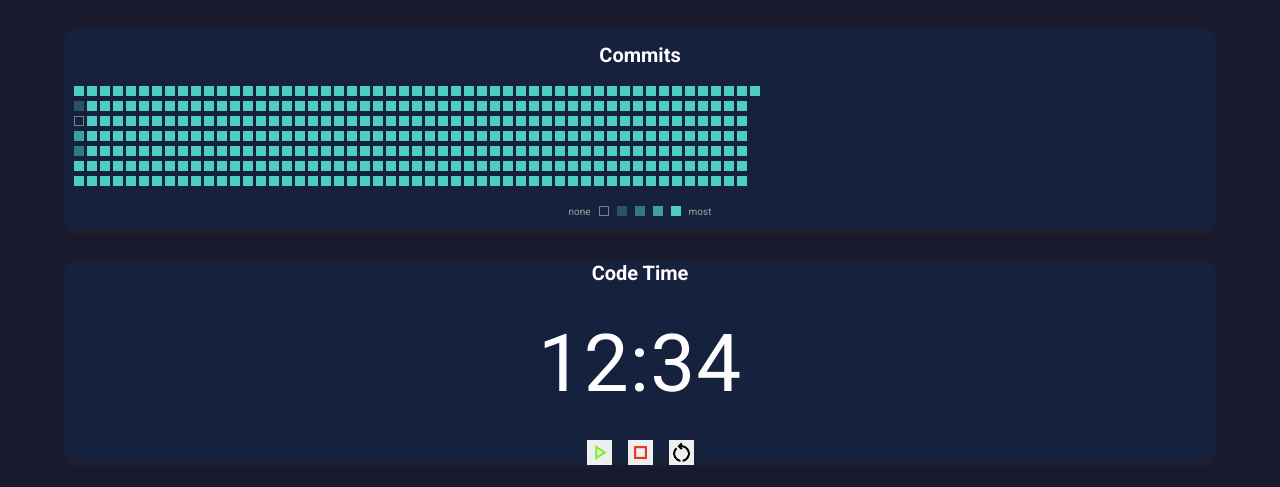
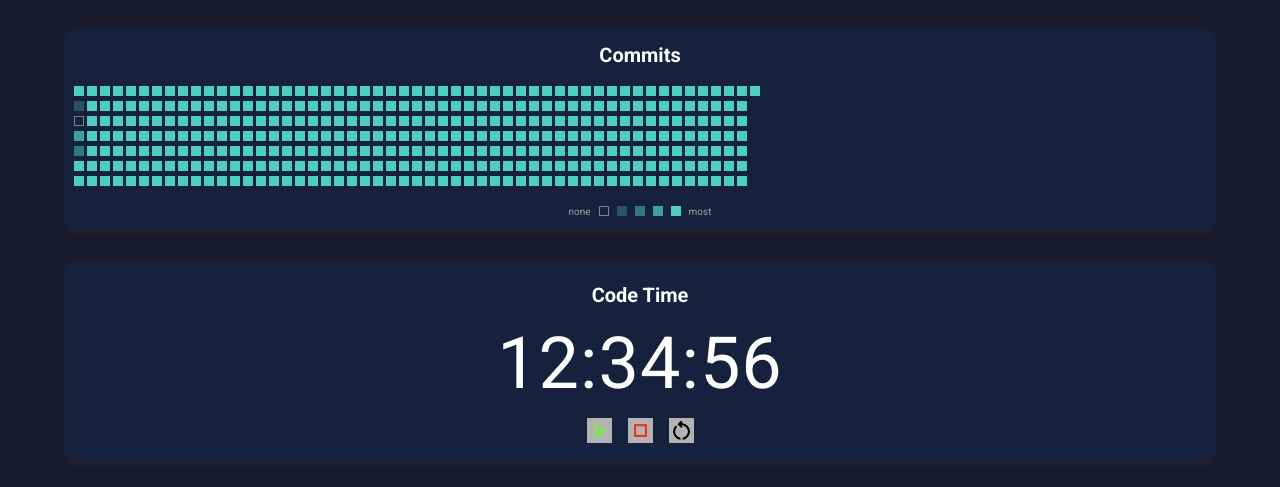
Before and after one commit to bmeinert8/tracking-app, a website: page index.html in a window 1280 px wide. Shown: the part 313-800 px from the top of the page. Drawn offline with Linux system fonts and the light colour scheme.

Commit message:
added timer section styling to the page

```diff
--- a/CSS/styles.css
+++ b/CSS/styles.css
@@ -100,8 +100,7 @@ p, h1, h2, h3, h4, h5, h6 {
 }
 
 .time-text {
-  font-size: 5rem;
-  line-height: 150%;
+  font-size: 4.5rem;
   letter-spacing: 1px;
 }
 /* Layout */
@@ -213,13 +212,12 @@ header {
 .time-section {
   display: flex;
   flex-direction: column;
-  gap: 1rem;
   align-items: center;
   justify-content: center;
   padding: 0 10px; /* Adds 10px padding to the left and right */
 }
 
-.button-container {
+.timer-buttons {
   display: flex;
   gap: 1rem;
 }
@@ -228,3 +226,13 @@ header {
   width: 25px;
   height: 25px;
 }
+
+.timer-buttons > button {
+  border: none;
+  background-color: #b3b3b3;
+}
+
+.timer-buttons > button:hover {
+  background-color: #a6a6a6;
+  cursor: pointer;
+}
--- a/index.html
+++ b/index.html
@@ -414,9 +414,9 @@
           <a href="#" class="title-link">Code Time</a>
         </h2>
         <div class="timer-container">
-          <p class="time-text">12:34</p>
+          <p class="time-text">12:34:56</p>
         </div>
-        <div class="button-container">
+        <div class="timer-buttons">
           <button class="start-button"><img class="icon" src="images/start.png" alt="start button"></button>
           <button class="stop-button"><img class="icon" src="images/stop.png" alt="stop button"></button>
           <button class="reset-button"><img class="icon" src="images/restart.png" alt="restart-button"></button>
```
